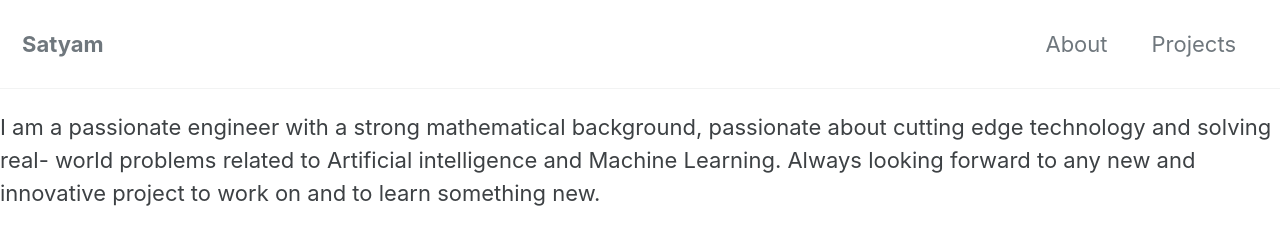
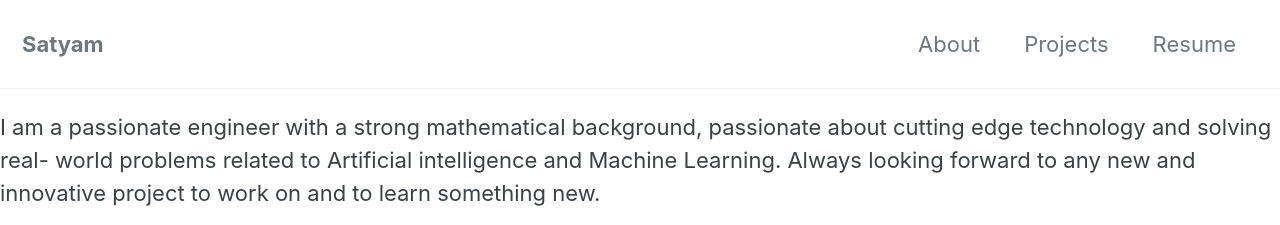
Before and after one commit to Satyam0062/satyam0062.github.io, a Jekyll site: the page built from _pages/about.md, in a window 1280 px wide. Shown: the top 225 px of the page. Built offline with Jekyll 4.4.1, drawn with Linux system fonts in a browser that asks for light colours; cached includes are drawn as plain includes; nearby versions of some CDN libraries; our own code applies the rules of GitHub Pages for plain Markdown files.

Commit message:
Modified file

```diff
--- a/_data/navigation.yml
+++ b/_data/navigation.yml
@@ -6,6 +6,8 @@ main:
   - title : "Projects"
     url: /projects/
 
+  - title: "Resume"
+    url: "https://www.slideshare.net/satyamsingh245/resume-229474844"
 
   # # - title: "About"
   #   url: https://mmistakes.github.io/minimal-mistakes/about/
```
